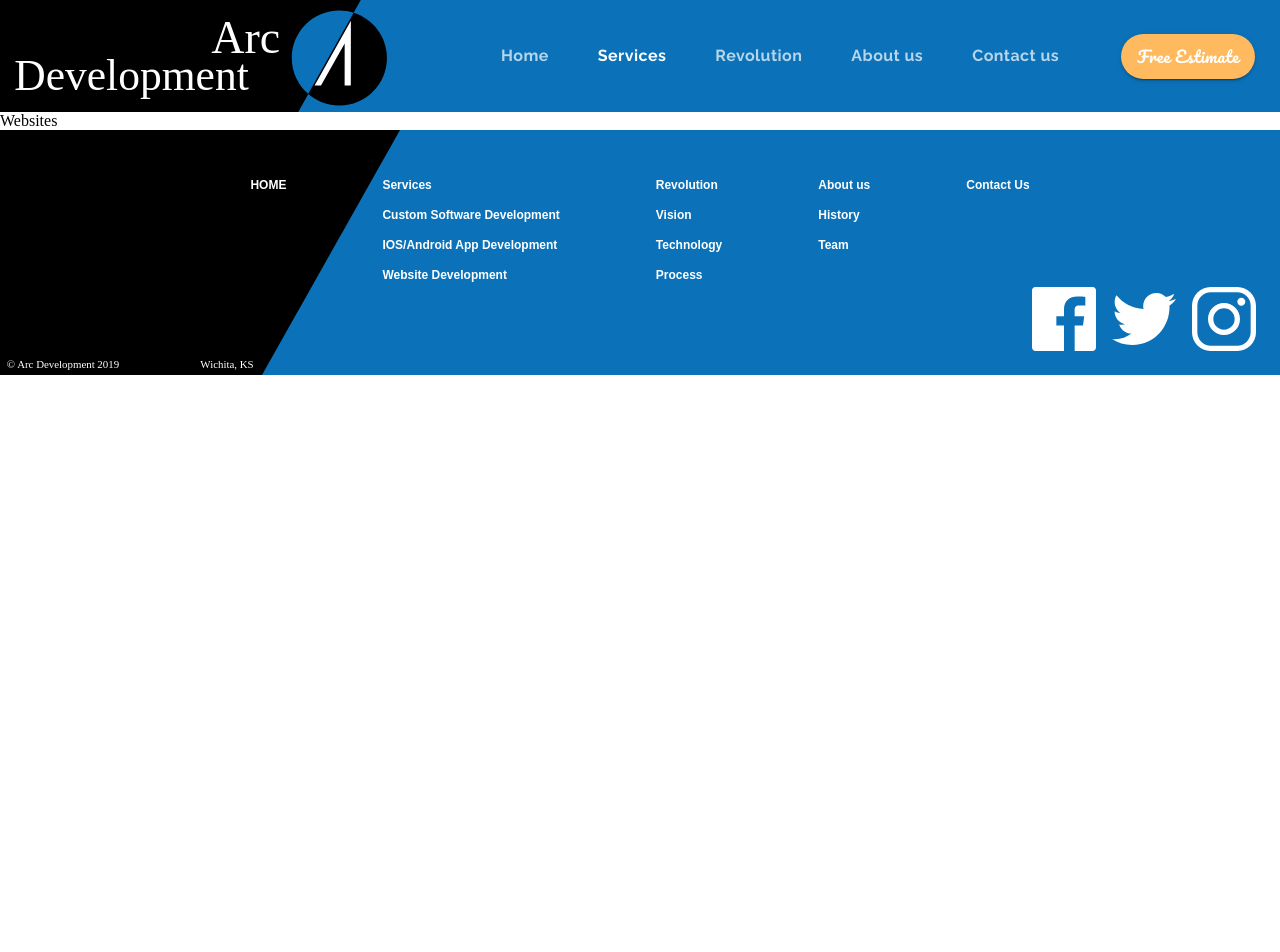
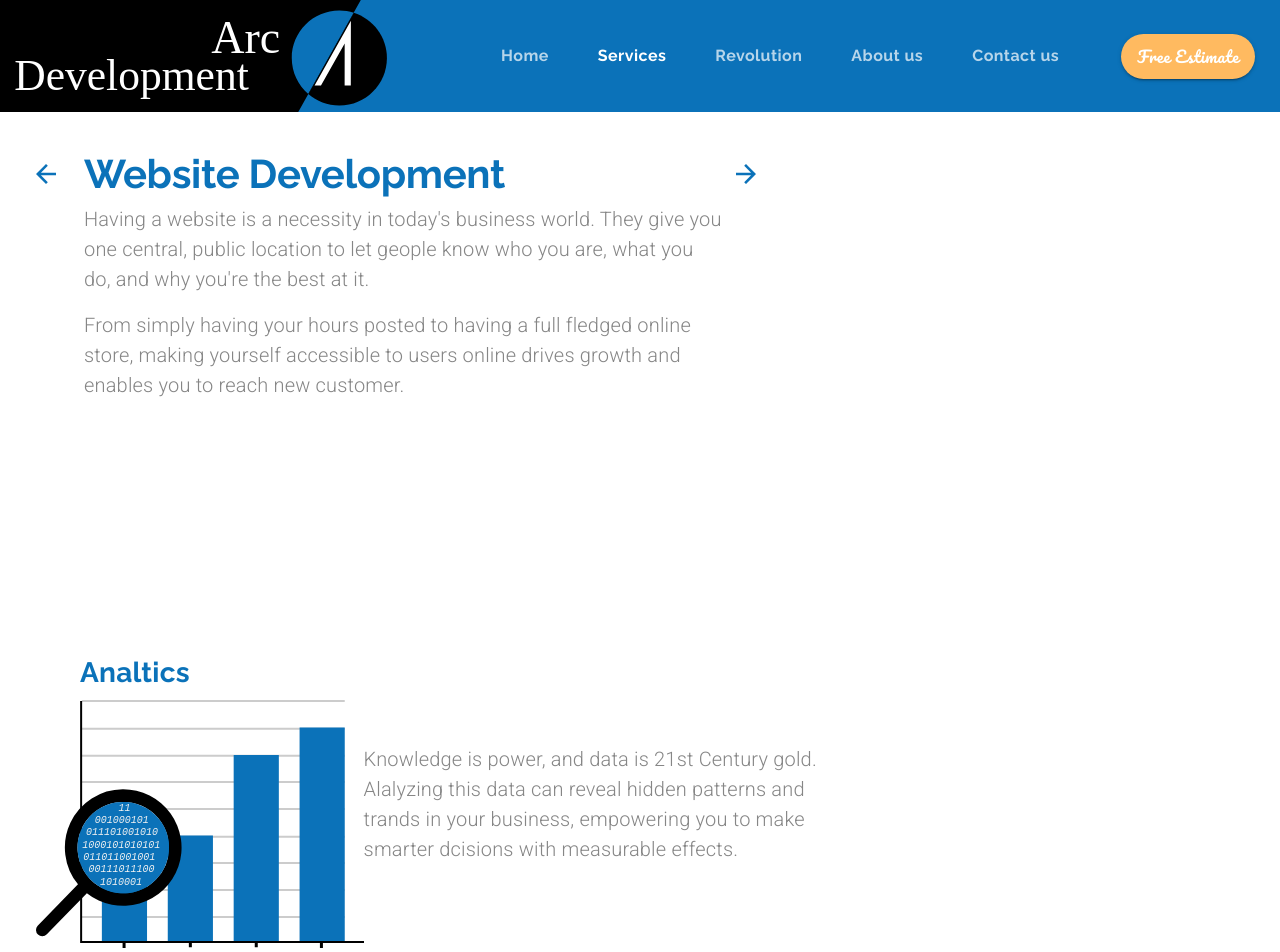
Before and after one commit to naymyolwin/arc-development, a React (Create React App) app: page /websites in a window 1280 px wide. Shown: the top 952 px of the page. Before the commit the page ends 800 px from the top, so only its background shows below. Built offline with nearby package versions, Linux system fonts and the light colour scheme.

Commit message:
website page completed

```diff
--- a/src/App.js
+++ b/src/App.js
@@ -9,6 +9,7 @@
 import Services from "./pages/Services";
 import CustomSoftware from "./components/CustomSoftware";
 import MobileApps from "./components/MobileApps";
+import Website from "./components/Website";
 
 function App() {
   const [selectedIndex, setSelectedIndex] = useState(0);
@@ -65,7 +66,16 @@
               />
             )}
           />
-          <Route path="/websites" component={() => <div>Websites</div>} />
+          <Route
+            path="/websites"
+            render={(props) => (
+              <Website
+                {...props}
+                setValue={setValue}
+                setSelectedIndex={setSelectedIndex}
+              />
+            )}
+          />
           <Route path="/revolution" component={() => <div>Revolution</div>} />
           <Route path="/about" component={() => <div>About</div>} />
           <Route path="/contact" component={() => <div>Contact</div>} />
--- /dev/null
+++ b/src/components/Website.js
@@ -0,0 +1,288 @@
+import React from "react";
+import Lottie from "react-lottie";
+import { Link } from "react-router-dom";
+import { makeStyles, useTheme } from "@material-ui/styles";
+import Grid from "@material-ui/core/Grid";
+import IconButton from "@material-ui/core/IconButton";
+import Typography from "@material-ui/core/Typography";
+import useMediaQuery from "@material-ui/core/useMediaQuery";
+import Hidden from "@material-ui/core/Hidden";
+
+import backArrow from "../assets/backArrow.svg";
+import forwardArrow from "../assets/forwardArrow.svg";
+import analytics from "../assets/analytics.svg";
+import seo from "../assets/seo.svg";
+import outreach from "../assets/outreach.svg";
+import ecommerce from "../assets/ecommerce.svg";
+import CallToAction from "./CallToAction";
+
+const useStyles = makeStyles((theme) => ({
+  heading: {
+    maxWidth: "40em",
+  },
+  arrowContainer: {
+    marginTop: "0.5em",
+  },
+  rowContainer: {
+    paddingLeft: "5em",
+    paddingRight: "5em",
+
+    [theme.breakpoints.down("sm")]: {
+      paddingLeft: "1.5em",
+      paddingRight: "1.5em",
+    },
+  },
+  paragraphContainer: {
+    maxWidth: "30em",
+  },
+}));
+
+const Website = (props) => {
+  const { setValue, setSelectedIndex } = props;
+  const classes = useStyles();
+  const theme = useTheme();
+  const matchesMD = useMediaQuery(theme.breakpoints.down("md"));
+  const matchesSM = useMediaQuery(theme.breakpoints.down("sm"));
+  const matchesXS = useMediaQuery(theme.breakpoints.down("xs"));
+  return (
+    <Grid container direction="column">
+      <Grid
+        item
+        container
+        direction="row"
+        justify={matchesMD ? "center" : undefined}
+        className={classes.rowContainer}
+        style={{ marginTop: matchesXS ? "1em" : "2em" }}
+      >
+        <Hidden mdDown>
+          <Grid
+            item
+            className={classes.arrowContainer}
+            style={{ marginRight: "1em", marginLeft: "-3.5em" }}
+          >
+            <IconButton
+              style={{ backgroundColor: "transparent" }}
+              component={Link}
+              to="/mobileapps"
+              onClick={() => setSelectedIndex(2)}
+            >
+              <img src={backArrow} alt="back to mobile app development page" />
+            </IconButton>
+          </Grid>
+        </Hidden>
+        <Grid item container direction="column" className={classes.heading}>
+          <Grid item>
+            <Typography variant="h2" align={matchesMD ? "center" : undefined}>
+              Website Development
+            </Typography>
+          </Grid>
+          <Grid item>
+            <Typography
+              variant="body1"
+              paragraph
+              align={matchesMD ? "center" : undefined}
+            >
+              Having a website is a necessity in today's business world. They
+              give you one central, public location to let geople know who you
+              are, what you do, and why you're the best at it.
+            </Typography>
+            <Typography
+              variant="body1"
+              paragraph
+              align={matchesMD ? "center" : undefined}
+            >
+              From simply having your hours posted to having a full fledged
+              online store, making yourself accessible to users online drives
+              growth and enables you to reach new customer.
+            </Typography>
+          </Grid>
+        </Grid>
+        <Hidden mdDown>
+          <Grid item className={classes.arrowContainer}>
+            <IconButton
+              style={{ backgroundColor: "transparent" }}
+              component={Link}
+              to="/services"
+              onClick={() => setSelectedIndex(2)}
+            >
+              <img src={forwardArrow} alt="forward to services page" />
+            </IconButton>
+          </Grid>
+        </Hidden>
+      </Grid>
+      <Grid
+        item
+        container
+        direction={matchesSM ? "column" : "row"}
+        alignItems="center"
+        className={classes.rowContainer}
+        style={{ marginTop: "15em" }}
+      >
+        <Grid item>
+          <Grid container direction="column">
+            <Grid item>
+              <Typography
+                align={matchesSM ? "center" : undefined}
+                variant="h4"
+                gutterBottom
+              >
+                Analtics
+              </Typography>
+            </Grid>
+            <Grid item>
+              <img
+                src={analytics}
+                alt="graph with magnifying glass revealing 1's and 0's"
+                style={{ marginLeft: "-2.75em" }}
+              />
+            </Grid>
+          </Grid>
+        </Grid>
+        <Grid item className={classes.paragraphContainer}>
+          <Typography variant="body1" align={matchesSM ? "center" : undefined}>
+            Knowledge is power, and data is 21st Century gold. Alalyzing this
+            data can reveal hidden patterns and trands in your business,
+            empowering you to make smarter dcisions with measurable effects.
+          </Typography>
+        </Grid>
+      </Grid>
+      <Grid
+        item
+        container
+        direction={matchesSM ? "column" : "row"}
+        alignItems="center"
+        className={classes.rowContainer}
+        justify="flex-end"
+        style={{ marginTop: "15em", marginBottom: "15em" }}
+      >
+        <Grid item>
+          <Grid container direction="column">
+            <Grid item>
+              <Typography align="center" variant="h4" gutterBottom>
+                Ecommerce
+              </Typography>
+            </Grid>
+            <Grid item>
+              <img src={ecommerce} alt="world outline made of dollor sign" />
+            </Grid>
+          </Grid>
+        </Grid>
+        <Grid
+          item
+          style={{ marginLeft: matchesSM ? 0 : "1em" }}
+          className={classes.paragraphContainer}
+        >
+          <Typography
+            variant="body1"
+            align={matchesSM ? "center" : undefined}
+            paragraph
+          >
+            It's no secret that people like to shop online
+          </Typography>
+          <Typography
+            variant="body1"
+            align={matchesSM ? "center" : undefined}
+            paragraph
+          >
+            In 2017 over $2.3 trillion was spent in e-ccommerce, and it's time
+            for your slice of that pie.
+          </Typography>
+        </Grid>
+      </Grid>
+      <Grid
+        item
+        container
+        direction={matchesSM ? "column" : "row"}
+        alignItems="center"
+        className={classes.rowContainer}
+      >
+        <Grid item>
+          <Grid container direction="column">
+            <Grid item>
+              <Typography
+                align={matchesSM ? "center" : undefined}
+                variant="h4"
+                gutterBottom
+              >
+                Outreah
+              </Typography>
+            </Grid>
+            <Grid item>
+              <img src={outreach} alt="megaphone" />
+            </Grid>
+          </Grid>
+        </Grid>
+        <Grid
+          item
+          style={{ marginLeft: matchesSM ? 0 : "1em" }}
+          className={classes.paragraphContainer}
+        >
+          <Typography variant="body1" align={matchesSM ? "center" : undefined}>
+            Draw poeple in with a dazzling website. Showing off your products
+            online is great way to help customer decided what's right for them
+            before visiting in person.
+          </Typography>
+        </Grid>
+      </Grid>
+      <Grid
+        item
+        container
+        direction={matchesSM ? "column" : "row"}
+        alignItems="center"
+        className={classes.rowContainer}
+        justify="flex-end"
+        style={{ marginTop: "15em", marginBottom: "15em" }}
+      >
+        <Grid item>
+          <Grid container direction="column">
+            <Grid item>
+              <Typography align="center" variant="h4" gutterBottom>
+                Search Engine
+                <br />
+                Optimization
+              </Typography>
+            </Grid>
+            <Grid item>
+              <img src={seo} alt="website standing on windder's poduim" />
+            </Grid>
+          </Grid>
+        </Grid>
+        <Grid
+          item
+          style={{ marginLeft: matchesSM ? 0 : "1em" }}
+          className={classes.paragraphContainer}
+        >
+          <Grid container direction="column">
+            <Typography
+              variant="body1"
+              align={matchesSM ? "center" : undefined}
+              paragraph
+            >
+              How often have you ever been to the second page of Google results?
+            </Typography>
+            <Typography
+              variant="body1"
+              align={matchesSM ? "center" : undefined}
+              paragraph
+            >
+              If you're like us, probably never.
+            </Typography>
+            <Typography
+              variant="body1"
+              align={matchesSM ? "center" : undefined}
+              paragraph
+            >
+              Customer don't go there either, so we make sure your website is
+              designed to end up on top.
+            </Typography>
+          </Grid>
+        </Grid>
+      </Grid>
+      <Grid item>
+        <CallToAction setValue={setValue} />
+      </Grid>
+    </Grid>
+  );
+};
+
+export default Website;
```
